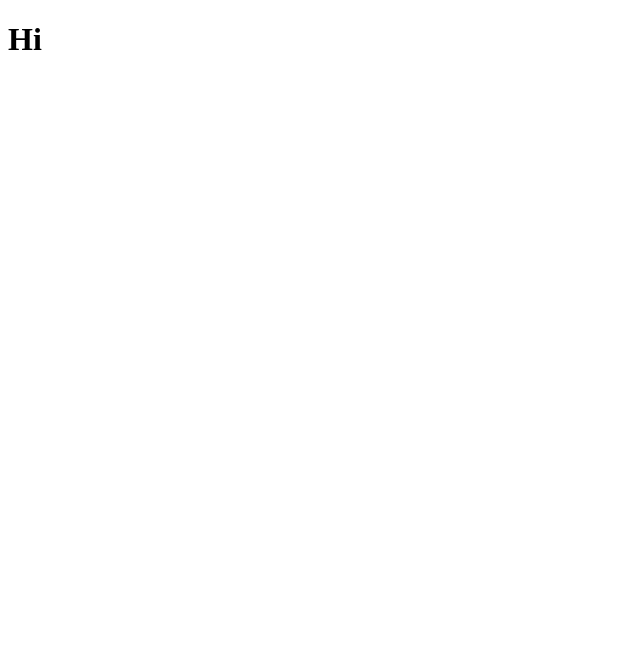
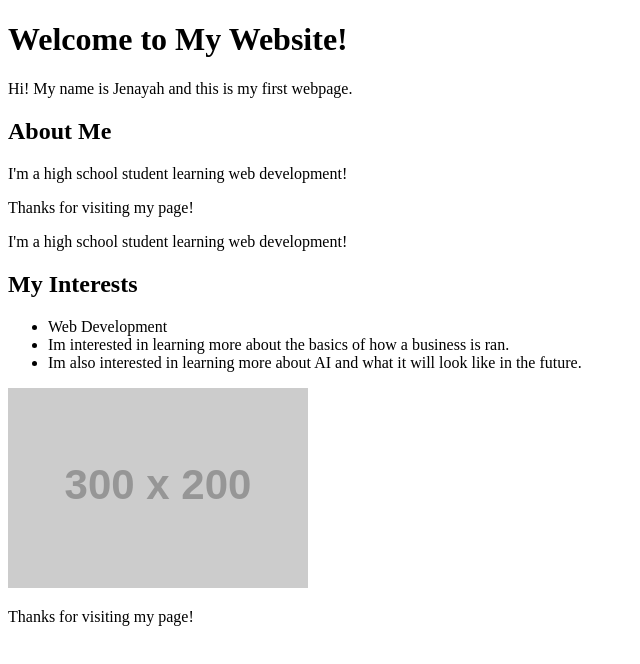
Before and after one commit to vmittal29/RH-HS-Interns-2025.github.io, a website: page interns/jenayah-marie-rose/about-me.html in a window 1280 px wide. Shown: the whole page, without its empty margins (0-640 px from the left). Drawn offline with Linux system fonts and the light colour scheme; files that its build step writes are made by us from their sources; placeholder pictures from the web are drawn by us.

Commit message:
Update about-me.html

```diff
--- a/interns/jenayah-marie-rose/about-me.html
+++ b/interns/jenayah-marie-rose/about-me.html
@@ -1,16 +1,24 @@
 <!DOCTYPE html>
-<html lang="en">
-    <!-- Meta tags for proper character encoding and responsive design -->
-    <meta charset="UTF-8">
-    <meta name="viewport" content="width=device-width, initial-scale=1.0">
+<html>
+<head>
+    <title>My First Website</title>
+</head>
+<link rel="stylesheet" href="about-me.css">
+<body>
+    <h1>Welcome to My Website!</h1>
+    <p>Hi! My name is Jenayah and this is my first webpage.</p>
+    <h2>About Me</h2>
+    <p class="highlight">I'm a high school student learning web development!</p>
+    <p class="my-style">Thanks for visiting my page!</p>
+    <p>I'm a high school student learning web development!</p>
 
-    <!-- The title appears in the browser tab -->
-    <title>About Me</title>
-
-    <!-- Link to our external CSS file -->
-    <link rel="stylesheet" href="./about-me.css">
-</head>
-<body>
-  <h1>Hi</h1>
+    <h2>My Interests</h2>
+    <ul>
+        <li>Web Development</li>
+        <li>Im interested in learning more about the basics of how a business is ran.</li>
+        <li>Im also interested in learning more about AI and what it will look like in the future.</li>
+    </ul>
+    <img src="https://via.placeholder.com/300x200" alt="Placeholder image">
+    <p>Thanks for visiting my page!</p>
 </body>
 </html>
```
